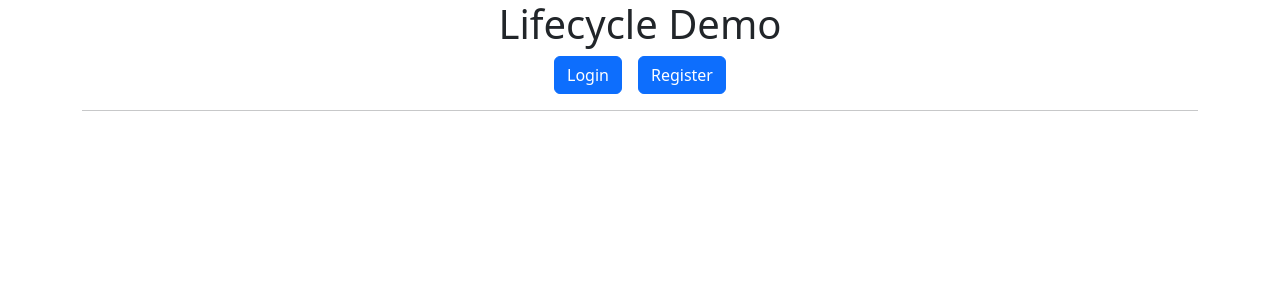
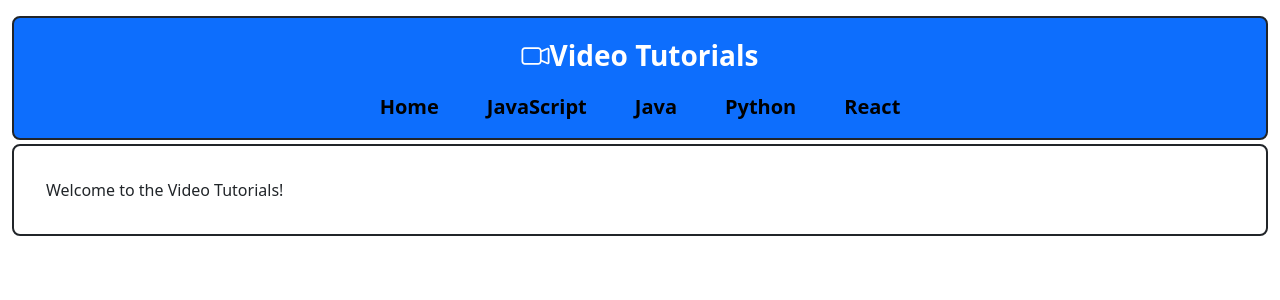
Before and after one commit to KavithaSivasubramanian/react-concepts-lab, a React (Vite) app: page / in a window 1280 px wide. Shown: the top 300 px of the page. Built offline with nearby package versions, Linux system fonts and the light colour scheme.

Commit message:
video-tutorial concept Routing - BrowserRouter, Routes, Route, Link, Outlet

```diff
--- a/package.json
+++ b/package.json
@@ -18,6 +18,7 @@
     "react": "^19.1.1",
     "react-dom": "^19.1.1",
     "react-hook-form": "^7.76.0",
+    "react-router-dom": "^7.18.4",
     "yup": "^1.7.1"
   },
   "devDependencies": {
--- a/src/main.jsx
+++ b/src/main.jsx
@@ -31,9 +31,10 @@ import { ContextDemo } from './components/context-demo/context-demo'
 import { TransportDemo } from './components/transport-demo/transport-demo'
 import { SearchProducts } from './fakestore/search-products'
 import { LifecycleDemo } from './components/lifecycle-demo/lifecycle-demo'
+import { TutorialDemo } from './video-tutorials/tutorial-index'
 
 createRoot(document.getElementById('root')).render(
 
-    <LifecycleDemo/>
+    <TutorialDemo/>
 
 )
--- /dev/null
+++ b/src/video-tutorials/java-tutorial.jsx
@@ -0,0 +1,7 @@
+export function JavaTutorial(){
+    return(
+        <div className="container-fluid">
+            <iframe width="100%" height="500" src="https://www.youtube.com/embed/FSG4-2ZvM_4" ></iframe>
+        </div>
+    )
+}
--- /dev/null
+++ b/src/video-tutorials/javascript-tutorial.jsx
@@ -0,0 +1,7 @@
+export function JavaScriptTutorial(){
+    return(
+        <div className="container-fluid">
+            <iframe width="100%" height="500" src="https://www.youtube.com/embed/fKljVbSYGHQ" ></iframe>
+        </div>
+    )
+}
--- /dev/null
+++ b/src/video-tutorials/python-tutorial.jsx
@@ -0,0 +1,7 @@
+export function PythonTutorial(){
+    return(
+        <div className="container-fluid">
+            <iframe width="100%" height="500" src="https://www.youtube.com/embed/IoGRq8ocwRY" ></iframe>
+        </div>
+    )
+}
--- /dev/null
+++ b/src/video-tutorials/react-tutorial.jsx
@@ -0,0 +1,7 @@
+export function ReactTutorial(){
+    return(
+        <div className="container-fluid">
+            <iframe width="100%" height="500" src="https://www.youtube.com/embed/p6cXj0C4d9A" ></iframe>
+        </div>
+    )
+}
--- /dev/null
+++ b/src/video-tutorials/tutorial-index.jsx
@@ -0,0 +1,42 @@
+import { BrowserRouter, Link, Route, Routes } from "react-router-dom";
+import { JavaTutorial } from "./java-tutorial";
+import { JavaScriptTutorial } from "./javascript-tutorial";
+import { PythonTutorial } from "./python-tutorial";
+import { ReactTutorial } from "./react-tutorial";
+
+export function TutorialDemo(){
+    return(
+        <div className="container-fluid">
+            <BrowserRouter>
+            <header className="bg-primary text-white p-3 mt-3 border border-2 border-dark rounded-3 text-center">
+
+                    <span className="fw-bold fs-3 bi bi-camera-video">
+                       Video Tutorials
+                    </span>
+                    <div className="mt-3 fs-5 fw-bold">
+                        <Link to="/" className="text-center text-black text-decoration-none mx-4" >Home</Link>
+                        <Link to="/javascript" className="text-center text-black text-decoration-none mx-4" >JavaScript</Link>
+                        <Link to="/java" className="text-center text-black text-decoration-none mx-4" >Java</Link>
+                        <Link to="/python" className="text-center text-black text-decoration-none mx-4" >Python</Link>
+                        <Link to="/react" className="text-center text-black text-decoration-none mx-4" >React</Link>
+
+                    </div>
+
+            </header>
+
+            <section className="border border-2 border-dark rounded-3 mt-1 p-3">
+                <Routes>
+                    <Route path="/" element={<div className="p-3">Welcome to the Video Tutorials!</div>} />
+                    <Route path="java" element={<JavaTutorial />} />
+                    <Route path="javascript" element={<JavaScriptTutorial />} />
+                    <Route path="python" element={<PythonTutorial />} />
+                    <Route path="react" element={<ReactTutorial />} />
+                    <Route path="*" element={<div className="p-3">404 Not Found</div>} />
+
+                </Routes>
+
+            </section>
+            </BrowserRouter>
+        </div>
+    )
+}
```
Also changed, not shown: 1 other file (tests, documents, lock files or other folders).
